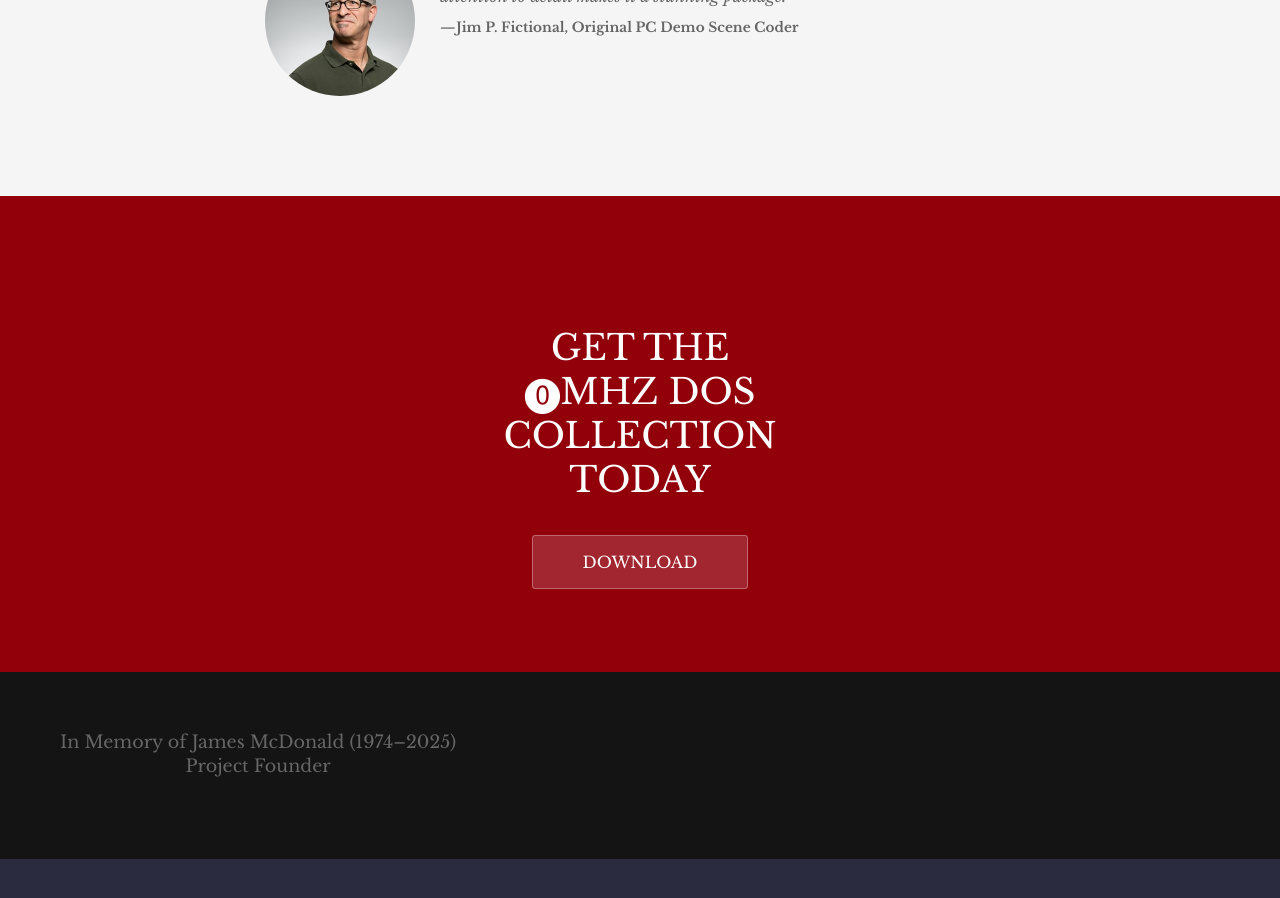
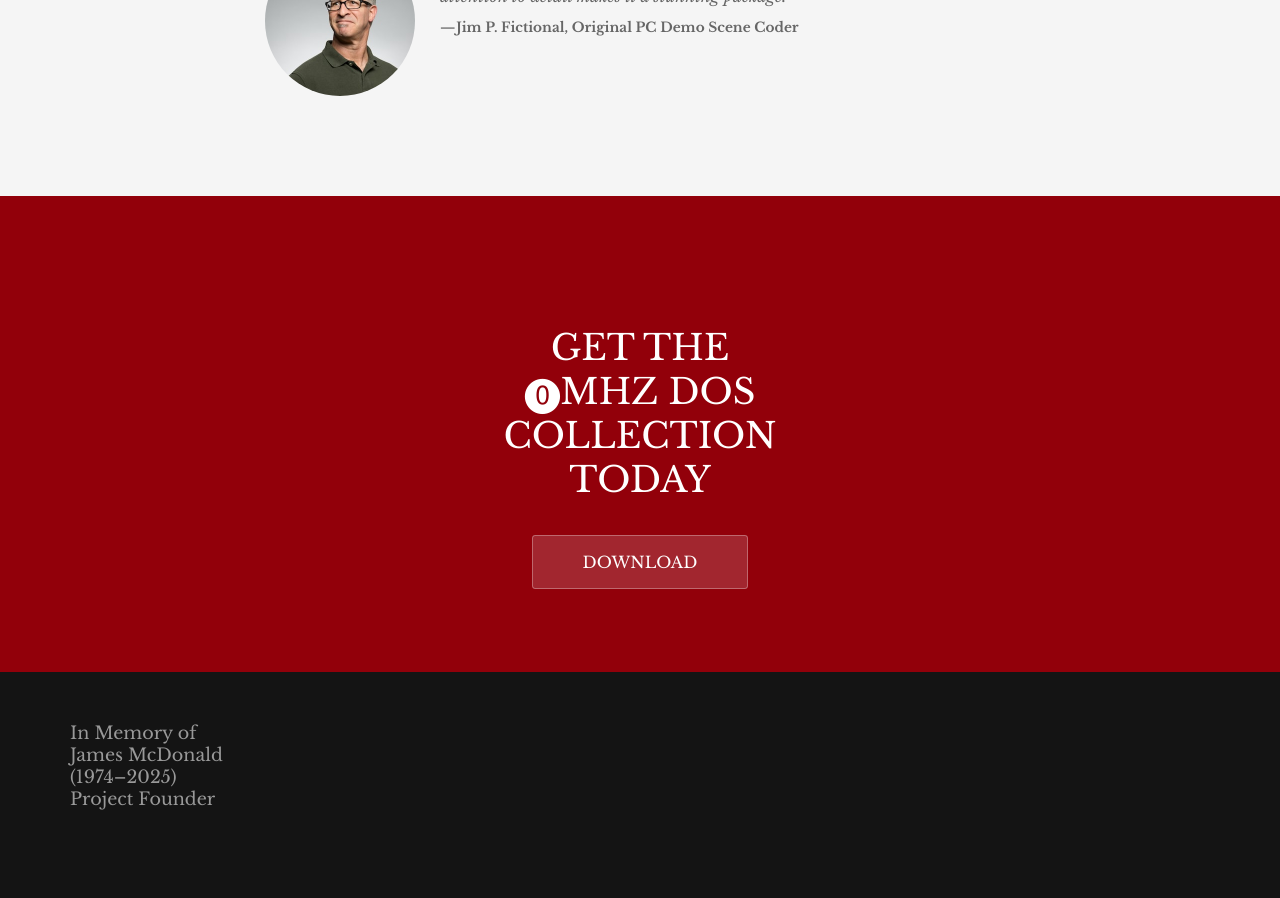
Before and after one commit to 0mhz-net/0mhz-net.github.io, a Jekyll site: the page built from index.html, in a window 1280 px wide and 900 px high, scrolled down 3831 px. Built offline with Jekyll 4.4.1, drawn with Linux system fonts in a browser that asks for light colours; before the commit the page ends 4690 px from its top, so only the background shows below that.

Commit message:
Use footer markup

```diff
--- a/_layouts/default.html
+++ b/_layouts/default.html
@@ -38,7 +38,7 @@
 					</ul>
 					{% endfor %}
 
-					<p style="text-align: center">In Memory of James McDonald (1974&ndash;2025)<br>Project Founder</p>
+					<ul class="footer-links">In Memory of<br>James McDonald<br>(1974&ndash;2025)<br>Project Founder</p>
 				</div>
 			</div>
 
```
